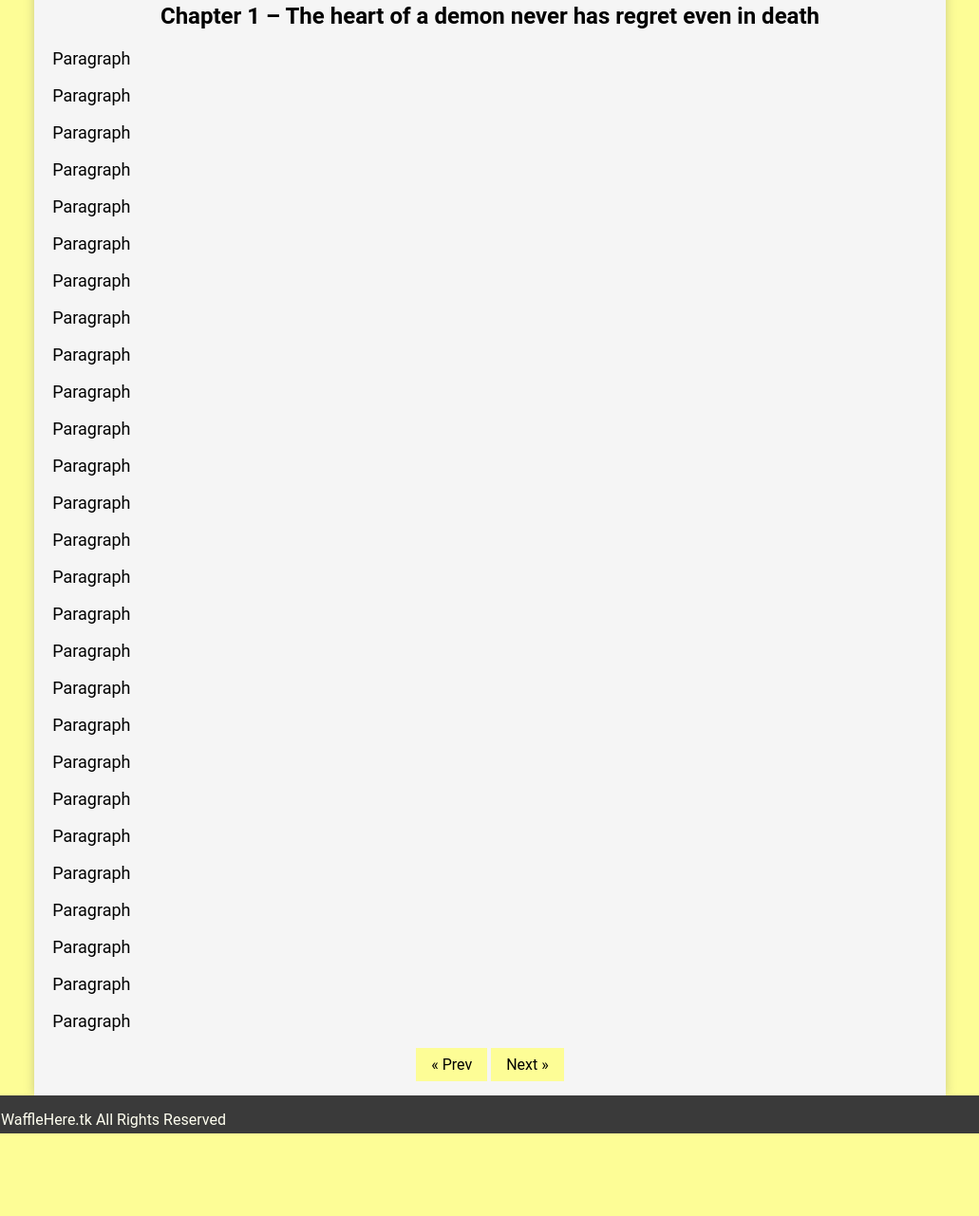
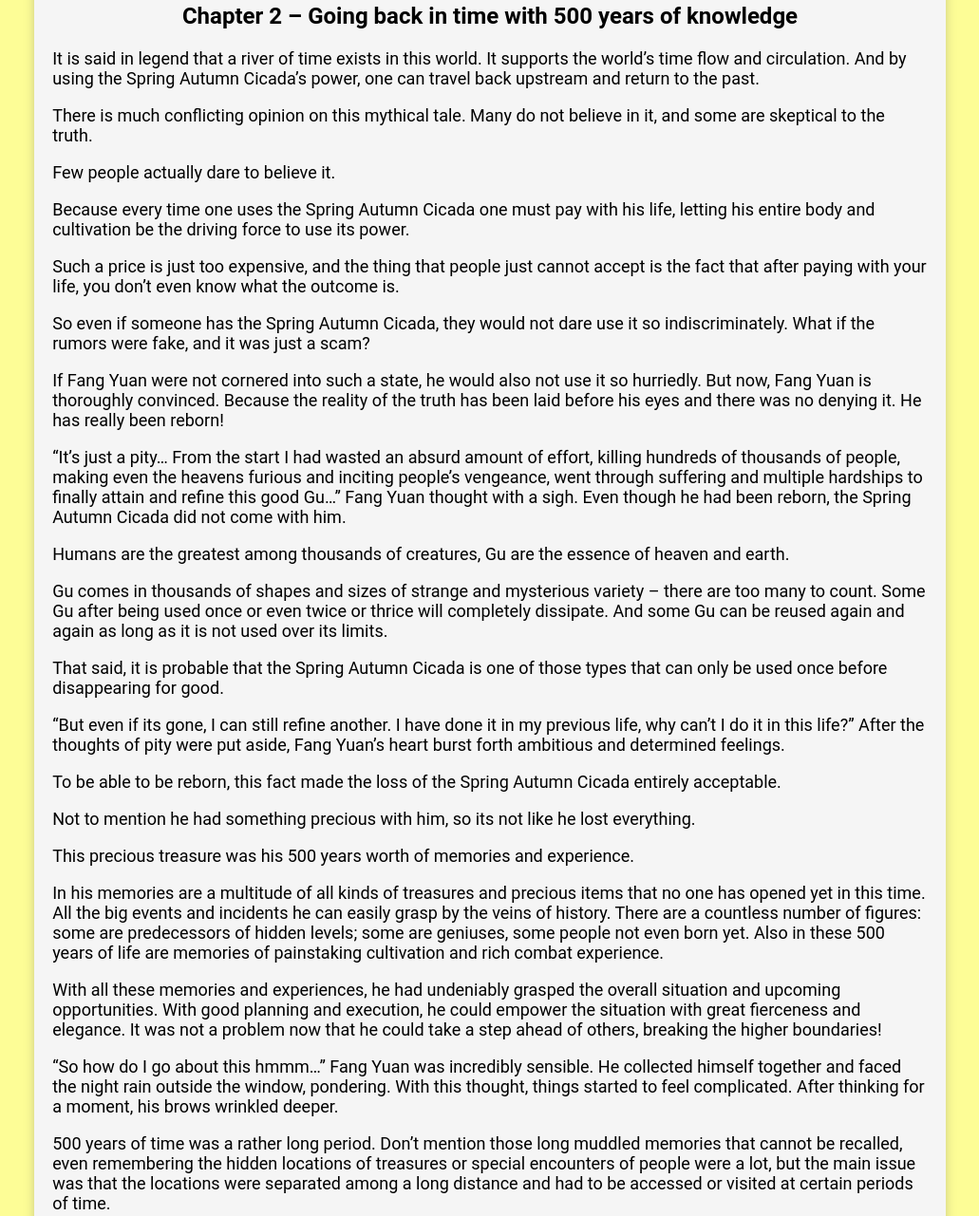
Before and after one commit to W4ff1e/readwafflehere, a plain HTML site: page novels/reverendInsanity/reverendinsanity-002.html in a window 1280 px wide. Shown: the part 113-1394 px from the top of the page at 95% size, without its empty margins (124-1155 px from the left). Before the commit the page ends 1307 px from the top, so only its background shows below. Drawn offline with Linux system fonts and the light colour scheme; files whose address does not match are found by name.

Commit message:
First half of Reverend Insanity Ch2
not done yet, but the first half of chap 2 is

and yes im melted from ssg server

```diff
--- a/novels/reverendInsanity/reverendinsanity-002.html
+++ b/novels/reverendInsanity/reverendinsanity-002.html
@@ -21,40 +21,47 @@
                 <li><a href="../../index.html">Home</a></li>
                 <li><a href="https://github.com/W4ff1e/readwafflehere" target="_blank">Github</a></li>
                 <li><a href="">Contact</a></li>
-                <li><a href="reverendinsanity-001.html">Read</a></li>
+                <li><a href="reverendinsanity-002.html">Read</a></li>
 
               </ul>
         </div>
         <h1 id = "novelTitle">Reverend Insanity</h1>
-        <h2 id = "chapTitle">Chapter 1 – The heart of a demon never has regret even in death</h2>
-        <p class = "chapterContent">Paragraph</p>
-        <p class = "chapterContent">Paragraph</p>
-        <p class = "chapterContent">Paragraph</p>
-        <p class = "chapterContent">Paragraph</p>
-        <p class = "chapterContent">Paragraph</p>
-        <p class = "chapterContent">Paragraph</p>
-        <p class = "chapterContent">Paragraph</p>
-        <p class = "chapterContent">Paragraph</p>
-        <p class = "chapterContent">Paragraph</p>
-        <p class = "chapterContent">Paragraph</p>
-        <p class = "chapterContent">Paragraph</p>
-        <p class = "chapterContent">Paragraph</p>
-        <p class = "chapterContent">Paragraph</p>
-        <p class = "chapterContent">Paragraph</p>
-        <p class = "chapterContent">Paragraph</p>
-        <p class = "chapterContent">Paragraph</p>
-        <p class = "chapterContent">Paragraph</p>
-        <p class = "chapterContent">Paragraph</p>
-        <p class = "chapterContent">Paragraph</p>
-        <p class = "chapterContent">Paragraph</p>
-        <p class = "chapterContent">Paragraph</p>
-        <p class = "chapterContent">Paragraph</p>
-        <p class = "chapterContent">Paragraph</p>
-        <p class = "chapterContent">Paragraph</p>
-        <p class = "chapterContent">Paragraph</p>
-        <p class = "chapterContent">Paragraph</p>
-        <p class = "chapterContent">Paragraph</p>
-
+        <h2 id = "chapTitle">Chapter 2 – Going back in time with 500 years of knowledge</h2>
+        <p class = "chapterContent">It is said in legend that a river of time exists in this world. It supports the world’s time flow and circulation. And by using the Spring Autumn Cicada’s power, one can travel back upstream and return to the past.</p>
+        <p class = "chapterContent">There is much conflicting opinion on this mythical tale. Many do not believe in it, and some are skeptical to the truth.</p>
+        <p class = "chapterContent">Few people actually dare to believe it.</p>
+        <p class = "chapterContent">Because every time one uses the Spring Autumn Cicada one must pay with his life, letting his entire body and cultivation be the driving force to use its power.</p>
+        <p class = "chapterContent">Such a price is just too expensive, and the thing that people just cannot accept is the fact that after paying with your life, you don’t even know what the outcome is.</p>
+        <p class = "chapterContent">So even if someone has the Spring Autumn Cicada, they would not dare use it so indiscriminately. What if the rumors were fake, and it was just a scam?</p>
+        <p class = "chapterContent">If Fang Yuan were not cornered into such a state, he would also not use it so hurriedly. But now, Fang Yuan is thoroughly convinced. Because the reality of the truth has been laid before his eyes and there was no denying it. He has really been reborn!</p>
+        <p class = "chapterContent">“It’s just a pity… From the start I had wasted an absurd amount of effort, killing hundreds of thousands of people, making even the heavens furious and inciting people’s vengeance, went through suffering and multiple hardships to finally attain and refine this good Gu…” Fang Yuan thought with a sigh. Even though he had been reborn, the Spring Autumn Cicada did not come with him.</p>
+        <p class = "chapterContent">Humans are the greatest among thousands of creatures, Gu are the essence of heaven and earth.</p>
+        <p class = "chapterContent">Gu comes in thousands of shapes and sizes of strange and mysterious variety – there are too many to count. Some Gu after being used once or even twice or thrice will completely dissipate. And some Gu can be reused again and again as long as it is not used over its limits.</p>
+        <p class = "chapterContent">That said, it is probable that the Spring Autumn Cicada is one of those types that can only be used once before disappearing for good.</p>
+        <p class = "chapterContent">“But even if its gone, I can still refine another. I have done it in my previous life, why can’t I do it in this life?” After the thoughts of pity were put aside, Fang Yuan’s heart burst forth ambitious and determined feelings.</p>
+        <p class = "chapterContent">To be able to be reborn, this fact made the loss of the Spring Autumn Cicada entirely acceptable.</p>
+        <p class = "chapterContent">Not to mention he had something precious with him, so its not like he lost everything.</p>
+        <p class = "chapterContent">This precious treasure was his 500 years worth of memories and experience.</p>
+        <p class = "chapterContent">In his memories are a multitude of all kinds of treasures and precious items that no one has opened yet in this time. All the big events and incidents he can easily grasp by the veins of history. There are a countless number of figures: some are predecessors of hidden levels; some are geniuses, some people not even born yet. Also in these 500 years of life are memories of painstaking cultivation and rich combat experience.</p>
+        <p class = "chapterContent">With all these memories and experiences, he had undeniably grasped the overall situation and upcoming opportunities. With good planning and execution, he could empower the situation with great fierceness and elegance. It was not a problem now that he could take a step ahead of others, breaking the higher boundaries!</p>
+        <p class = "chapterContent">“So how do I go about this hmmm…” Fang Yuan was incredibly sensible. He collected himself together and faced the night rain outside the window, pondering. With this thought, things started to feel complicated. After thinking for a moment, his brows wrinkled deeper.</p>
+        <p class = "chapterContent">500 years of time was a rather long period. Don’t mention those long muddled memories that cannot be recalled, even remembering the hidden locations of treasures or special encounters of people were a lot, but the main issue was that the locations were separated among a long distance and had to be accessed or visited at certain periods of time.</p>
+        <p class = "chapterContent">“The most important thing is cultivation. The me right now has not even opened my Primeval Sea, hasn’t stepped on the path to be a Gu Master. I’m just a mortal! I have to hurry and cultivate, catching up to history and seize the opportunities with the best advantage.”</p>
+        <p class = "chapterContent">Not to forget, many of these hidden locations of treasures were useless without proper foundation. Instead it would just be walking into a wolf’s den, looking for death.</p>
+        <p class = "chapterContent">The problem in front of Fang Yuan right now was cultivation.</p>
+        <p class = "chapterContent">“To cultivate as fast as possible, I would have to borrow the resources from the clan. With the state I am right now, I have no power or ability to travel back and forth across the dangerous mountains. Even an ordinary mountain boar can take my life. If I can reach the cultivation of a Third level Gu Master, I’d have the means to protect myself and leave the mountain.”</p>
+        <p class = "chapterContent">Through the eyes of a 500 year old person who has cultivated in the Demonic Way, Qing Mao Mountain was just way too small, Gu Yue Village even feels like a cage.</p>
+        <p class = "chapterContent">But while the cage restricted freedom, the sturdy bars of the cage also brought about a certain kind of safety.</p>
+        <p class = "chapterContent">“Hmm, in this short period of time I’ll just stay in this cage. As long as I can reach Third level Gu Master, I can leave this poor mountain. Luckily tomorrow is the Awakening Ceremony, I’ll be able to start training as a Gu Master soon after.”</p>
+        <p class = "chapterContent">When he thought about the Awakening Ceremony, old memories that had long been buried away in his heart resurfaced themselves.</p>
+        <p class = "chapterContent">“Talent huh…” He sneered, his gaze focused out the window.</p>
+        <p class = "chapterContent">At this moment, the door to his room was lightly pushed open and a young teenager walked in.</p>
+        <p class = "chapterContent">“Big brother, why are you standing in the rain by the window side?"</p>
+        <p class = "chapterContent">The youth was thin, slightly shorter than Fang Yuan. His face resembled Fang Yuan’s features greatly. As Fang Yuan turned his head to look at this young man, a complicated look flickered across his face.</p>
+        <p class = "chapterContent">Sentence</p>
+        <p class = "chapterContent">Sentence</p>
+        <p class = "chapterContent">Sentence</p>
+        // Not completed yet, don't publish this yet. Will finish when I have the time.
 
         <div style="text-align: center;">
             <a href="reverendinsanity-001.html" class="previous">&laquo; Prev</a>
```
